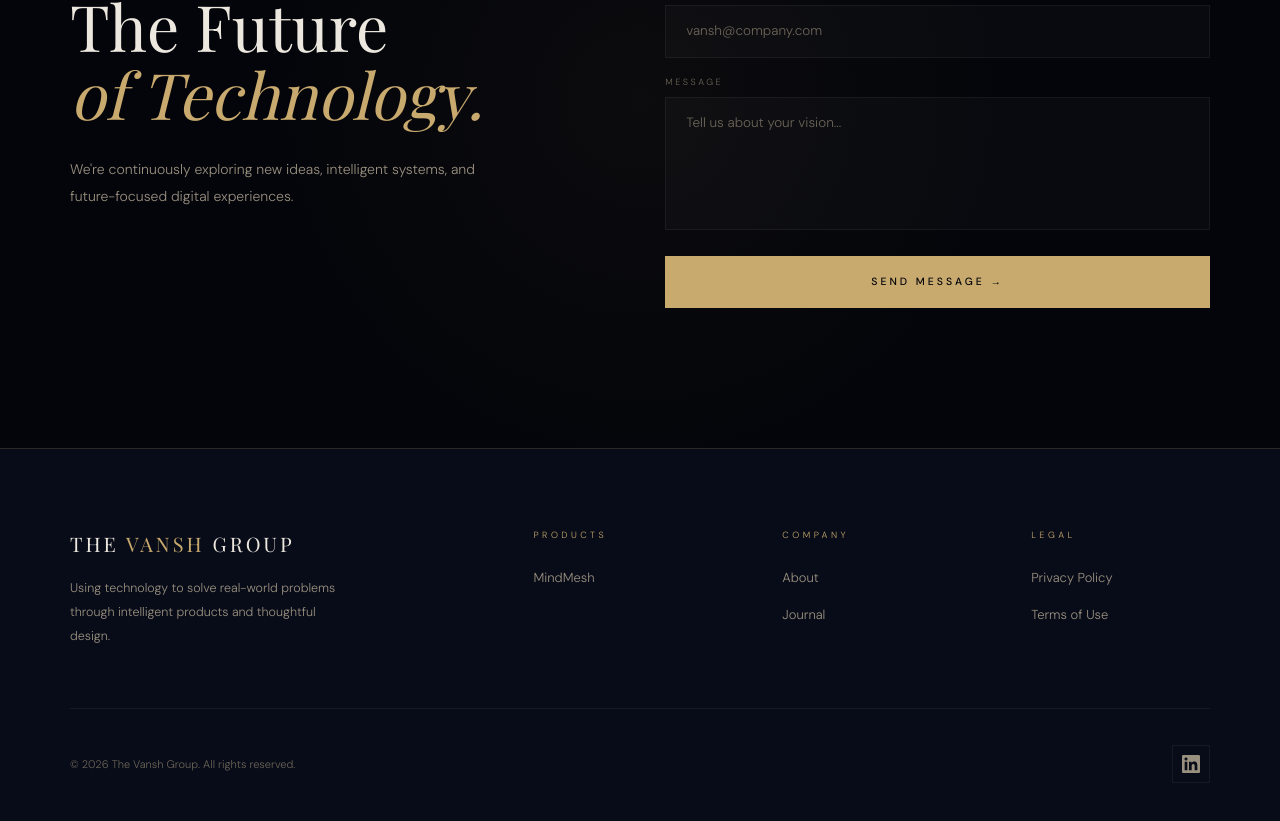
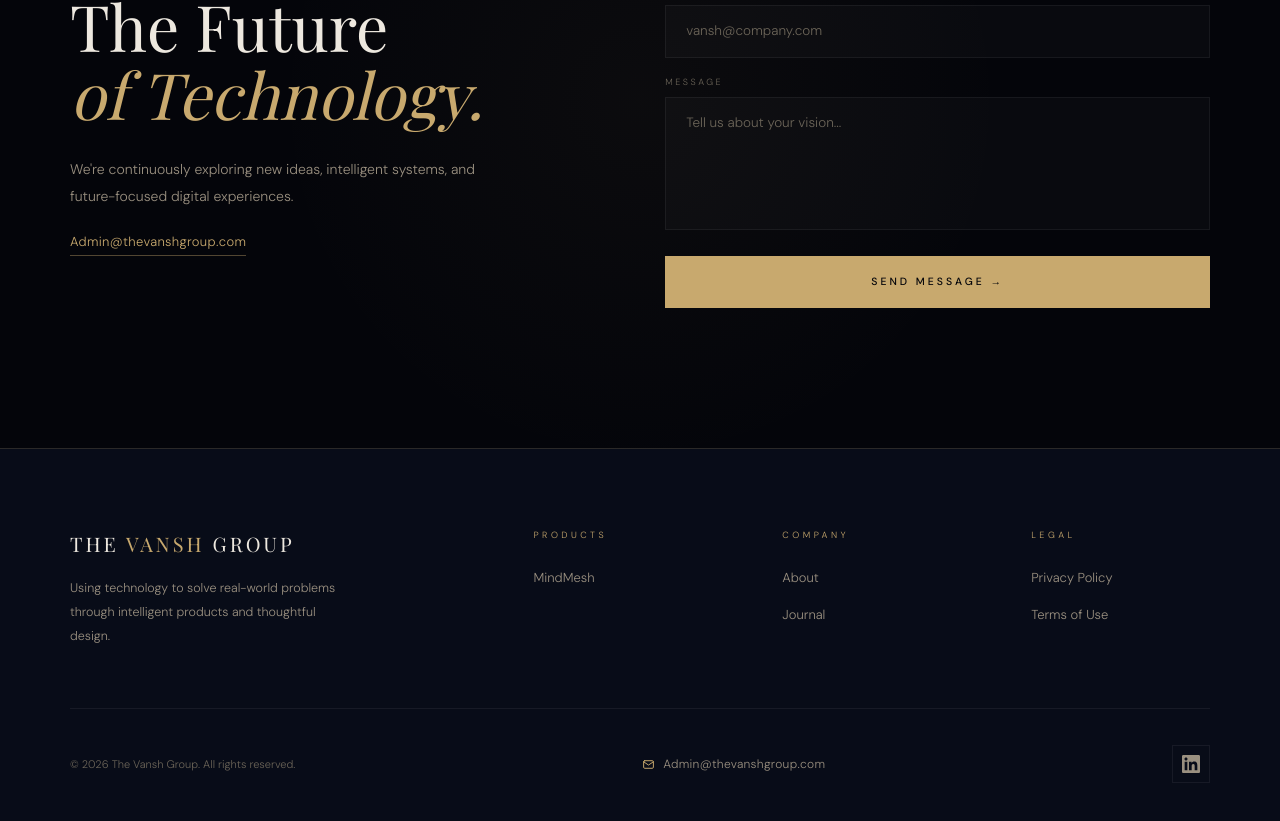
Before and after one commit to mindmesh-global/The_Vansh_Group, a Next.js app: page / in a window 1280 px wide. Shown: the part 4921-5742 px from the top of the page. Built offline with nearby package versions, Linux system fonts and the light colour scheme; no server answers; a web font is replaced by a local one.

Commit message:
mail id aaded in gfooteer

```diff
--- a/src/app/HomePageClient.tsx
+++ b/src/app/HomePageClient.tsx
@@ -4,6 +4,9 @@
 import { SiteNav } from "@/components/SiteNav";
 import { trackEvent } from "@/lib/gtag";
 import { useEffect, useRef, useState } from "react";
+
+const SUPPORT_EMAIL =
+  process.env.NEXT_PUBLIC_SUPPORT_EMAIL?.trim() || "Admin@thevanshgroup.com";
 
 export function HomePageClient() {
   const rootRef = useRef<HTMLDivElement>(null);
@@ -570,6 +573,20 @@
               We&apos;re continuously exploring new ideas, intelligent systems,
               and future-focused digital experiences.
             </p>
+            <a
+              className="contact-email reveal d3"
+              href={`mailto:${SUPPORT_EMAIL}`}
+              onClick={() =>
+                trackEvent("support_email_click", {
+                  destination_url: `mailto:${SUPPORT_EMAIL}`,
+                  button_text: SUPPORT_EMAIL,
+                  keyword: "homepage_contact_section",
+                })
+              }
+              aria-label={`Email ${SUPPORT_EMAIL}`}
+            >
+              {SUPPORT_EMAIL}
+            </a>
           </div>
           <div>
             <form
--- a/src/app/globals.css
+++ b/src/app/globals.css
@@ -413,6 +413,8 @@
 .contact::before{content:'';position:absolute;top:50%;left:50%;transform:translate(-50%,-50%);width:800px;height:800px;background:radial-gradient(circle,rgba(200,169,110,0.04) 0%,transparent 65%);pointer-events:none}
 .contact-grid{display:grid;grid-template-columns:1fr 1.1fr;gap:100px}
 .contact-lead{font-size:14px;line-height:1.95;color:var(--muted2);margin-top:28px;max-width:420px}
+.contact-email{display:inline-block;max-width:100%;margin-top:22px;font-size:13px;letter-spacing:.35px;color:var(--gold);text-decoration:none;border-bottom:1px solid rgba(200,169,110,.4);padding-bottom:3px;word-break:break-word;overflow-wrap:anywhere;transition:color .25s,border-color .25s,opacity .25s}
+.contact-email:hover{color:#e4d2b0;border-color:rgba(200,169,110,.75)}
 .c-form{display:flex;flex-direction:column;gap:18px}
 .f-row{display:grid;grid-template-columns:1fr 1fr;gap:18px}
 .f-group{display:flex;flex-direction:column;gap:8px}
@@ -434,11 +436,15 @@
 .ft-logo{font-family:var(--ff-serif);font-size:20px;font-weight:400;letter-spacing:3px;text-transform:uppercase;margin-bottom:18px}
 .ft-logo span{color:var(--gold)}
 .ft-tagline{font-size:12.5px;line-height:1.9;color:var(--muted2);max-width:280px}
+.ft-email{display:inline-flex;align-items:center;gap:8px;color:var(--muted2);text-decoration:none;font-size:12px;letter-spacing:.3px;white-space:nowrap;transition:color .3s}
+.ft-email svg{color:var(--gold);flex-shrink:0;transition:color .3s}
+.ft-email:hover{color:var(--text)}
+.ft-email:hover svg{color:var(--gold-light,#d6b97e)}
 .ft-col h4{font-size:9px;letter-spacing:3.5px;text-transform:uppercase;color:var(--gold);margin-bottom:22px}
 .ft-col ul{list-style:none;display:flex;flex-direction:column;gap:13px}
 .ft-col ul a{color:var(--muted2);text-decoration:none;font-size:13px;transition:color .3s}
 .ft-col ul a:hover{color:var(--text)}
-.ft-bot{display:flex;justify-content:space-between;align-items:center;padding-top:36px}
+.ft-bot{display:flex;justify-content:space-between;align-items:center;gap:24px;flex-wrap:wrap;padding-top:36px}
 .ft-copy{font-size:11px;color:var(--muted)}
 .socials{display:flex;gap:12px}
 .soc{width:38px;height:38px;border:1px solid var(--border2);display:grid;place-items:center;transition:all .3s;cursor:none;color:var(--muted2);font-size:11px}
@@ -476,6 +482,9 @@
   .about-img-wrap{height:clamp(380px,86vw,460px)}
   .nb-num{font-size:clamp(22px,5.8vw,40px);line-height:1.12;overflow-wrap:break-word;word-break:break-word}
   .p-card{width:min(88vw,420px)}
+  .ft-bot{justify-content:flex-start;gap:18px}
+  .ft-email{font-size:12.5px;white-space:normal;word-break:break-word}
+  .contact-email{font-size:12.5px;margin-top:18px}
 }
 
 /*
--- a/src/components/SiteFooter.tsx
+++ b/src/components/SiteFooter.tsx
@@ -6,6 +6,9 @@
 const LINKEDIN_URL =
   process.env.NEXT_PUBLIC_LINKEDIN_URL?.trim() ||
   "https://www.linkedin.com/company/the-vansh-group/";
+
+const SUPPORT_EMAIL =
+  process.env.NEXT_PUBLIC_SUPPORT_EMAIL?.trim() || "Admin@thevanshgroup.com";
 
 export function SiteFooter() {
   return (
@@ -66,6 +69,34 @@
       </div>
       <div className="ft-bot">
         <div className="ft-copy">© 2026 The Vansh Group. All rights reserved.</div>
+        <a
+          className="ft-email"
+          href={`mailto:${SUPPORT_EMAIL}`}
+          onClick={() =>
+            trackEvent("support_email_click", {
+              destination_url: `mailto:${SUPPORT_EMAIL}`,
+              button_text: SUPPORT_EMAIL,
+              keyword: "footer_support",
+            })
+          }
+          aria-label={`Email support at ${SUPPORT_EMAIL}`}
+        >
+          <svg
+            width={13}
+            height={13}
+            viewBox="0 0 24 24"
+            fill="none"
+            stroke="currentColor"
+            strokeWidth={1.8}
+            strokeLinecap="round"
+            strokeLinejoin="round"
+            aria-hidden
+          >
+            <rect x="3" y="5" width="18" height="14" rx="2" />
+            <path d="m3 7 9 6 9-6" />
+          </svg>
+          <span>{SUPPORT_EMAIL}</span>
+        </a>
         <div className="socials">
           <a
             className="soc"
--- a/src/components/SiteNav.tsx
+++ b/src/components/SiteNav.tsx
@@ -189,7 +189,13 @@
             aria-label={mobileOpen ? "Close menu" : "Open menu"}
             aria-expanded={mobileOpen}
             aria-controls={menuPanelId}
-            onClick={() => (mobileOpen ? closeMobileMenu() : openMobileMenu())}
+            onClick={() => {
+              trackEvent("hamburger_click", {
+                button_text: mobileOpen ? "Close menu" : "Open menu",
+                keyword: mobileOpen ? "nav_hamburger_close" : "nav_hamburger_open",
+              });
+              mobileOpen ? closeMobileMenu() : openMobileMenu();
+            }}
             onKeyDown={(e) => {
               if (!mobileOpen || !panelRef.current) return;
               if (e.key !== "Tab") return;
```
